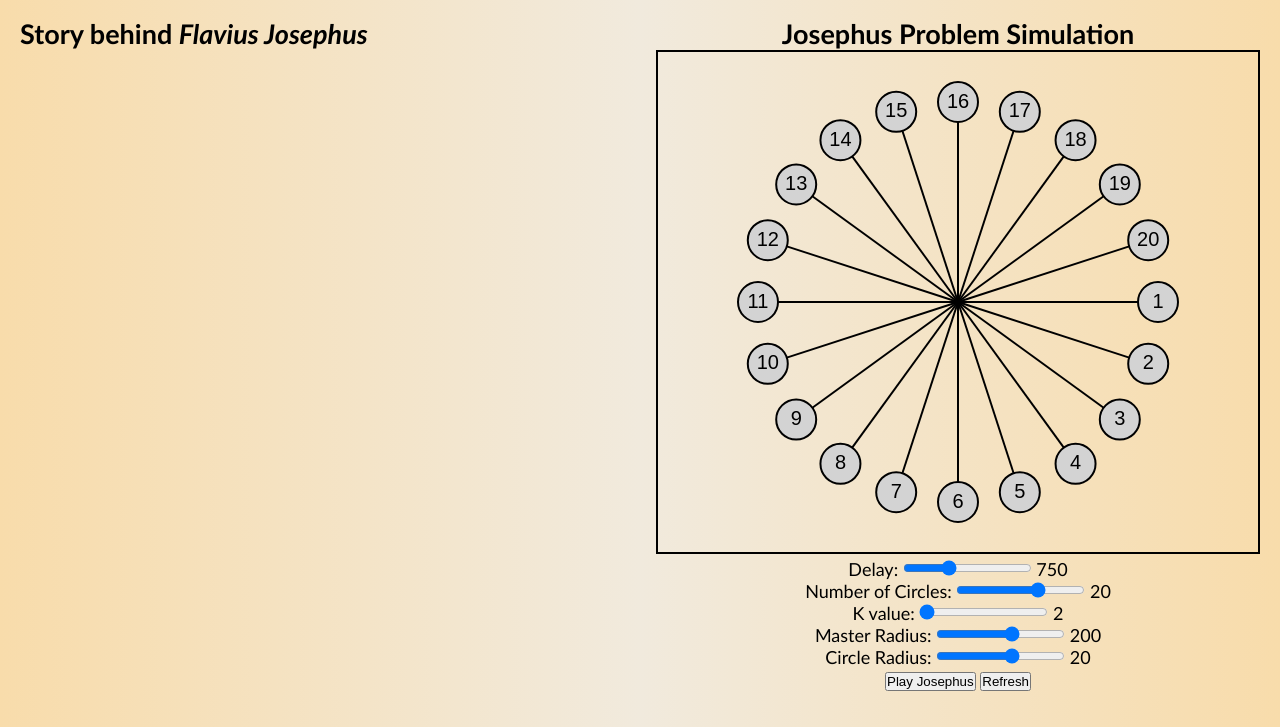
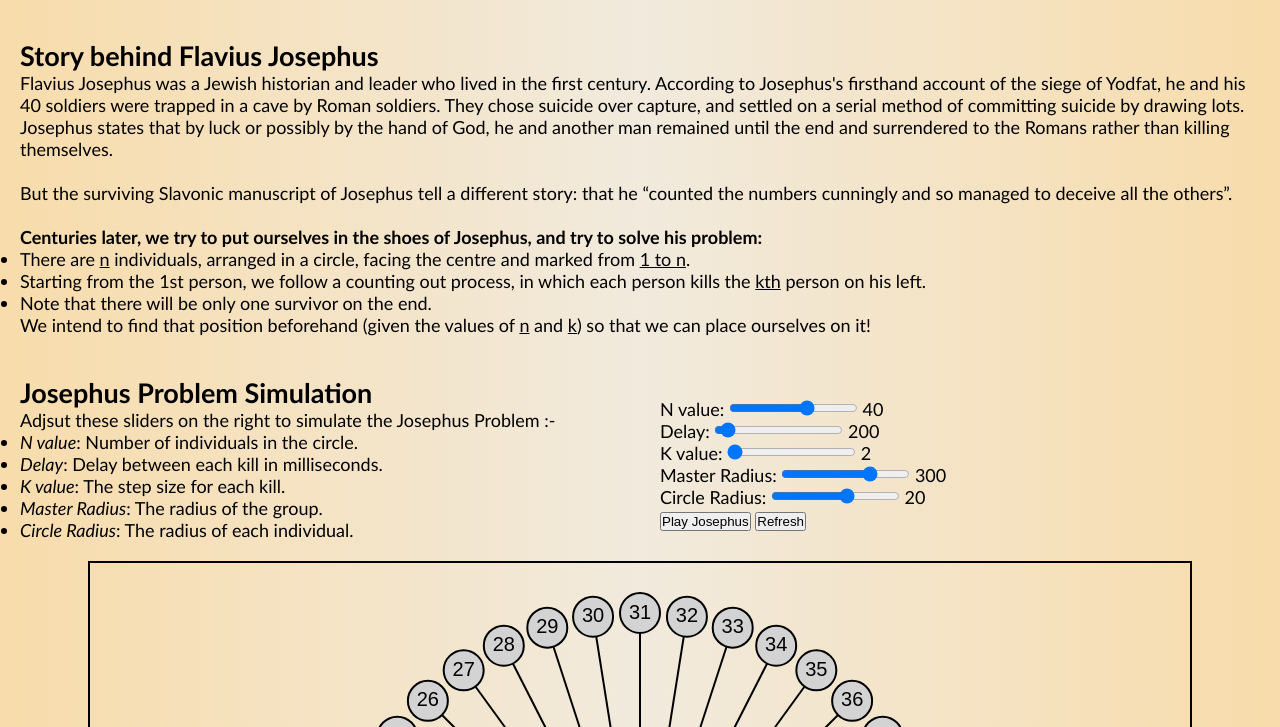
Before and after one commit to ArmanGrewal007/josephus_problem, a plain HTML site: page index.html in a window 1280 px wide. Shown: the part 73-800 px from the top of the page. Drawn offline with Linux system fonts and the light colour scheme.

Commit message:
Added the story

```diff
--- a/index.html
+++ b/index.html
@@ -1,40 +1,76 @@
 <!DOCTYPE html>
 <html lang="en">
+
 <head>
     <meta charset="UTF-8">
     <meta name="viewport" content="width=device-width, initial-scale=1.0">
+    <meta name="description"
+        content="A simulation of the Josephus Problem, including the story behind Flavius Josephus and an interactive simulation.">
     <!-- <script src="https://code.jquery.com/jquery-3.6.0.min.js"></script> -->
     <title>Josephus Problem</title>
     <link rel="stylesheet" href="style.css">
 </head>
+
 <body>
-    <hr><hr>
+    <hr>
+    <hr>
     <br>
     <div align="center">
         <h1>Josephus Problem</h1>
+    </div> <br>
+    <div style="padding: 20px;">
+        <h2>Story behind Flavius Josephus</i></h2>
+        Flavius Josephus was a Jewish historian and leader who lived in the first century.
+        According to Josephus's firsthand account of the siege of Yodfat, he and his
+        40 soldiers were trapped in a cave by Roman soldiers. They chose suicide over
+        capture, and settled on a serial method of committing suicide by drawing lots.
+        Josephus states that by luck or possibly by the hand of God, he and another man
+        remained until the end and surrendered to the Romans rather than killing themselves.
+        <br><br>
+        But the surviving Slavonic manuscript of Josephus tell a different story: that he
+        “counted the numbers cunningly and so managed to deceive all the others”.
+        <br><br>
+        <b>Centuries later, we try to put ourselves in the shoes of Josephus, and try to solve his
+            problem:</b> <br>
+        <ul>
+            <li>There are <u>n</u> individuals, arranged in a circle, facing the centre and marked
+                from <u>1 to n</u>. </li>
+            <li>Starting from the 1st person, we follow a counting out process, in which each person
+                kills the <u>kth</u> person on his left.</li>
+            <li>Note that there will be only one survivor on the end. <br>
+                We intend to find that position beforehand (given the values of
+                <u>n</u> and <u>k</u>) so that we can place ourselves on it!
+            </li>
+        </ul>
     </div>
     <div class="container">
         <div class="child-l">
-            <h2>Story behind <i>Flavius Josephus</i></h2>
+            <h2>Josephus Problem Simulation</h2>
+            Adjsut these sliders on the right to simulate the Josephus Problem :-
+            <ul>
+                <li><i>N value</i>: Number of individuals in the circle. </li>
+                <li><i>Delay</i>: Delay between each kill in milliseconds. </li>
+                <li><i>K value</i>: The step size for each kill. </li>
+                <li><i>Master Radius</i>: The radius of the group. </li>
+                <li><i>Circle Radius</i>: The radius of each individual. </li>
+            </ul>
         </div>
         <div class="child">
-            <h2>Josephus Problem Simulation</h2>
-            <canvas id="canvas1" width="600" height="500"></canvas>
+            <br>
+            <label for="n-circles">N value: </label>
+            <input type="range" id="n-circles" min="1" max="64" value="40">
+            <span id="n-circles-count">4</span>
             <br>
             <label for="delay">Delay: </label>
-            <input type="range" id="delay" min="100" max="2000" value="750">
+            <input type="range" id="delay" min="100" max="2000" value="200">
             <span id="delay-count">4</span>
             <br>
-            <label for="n-circles">Number of Circles: </label>
-            <input type="range" id="n-circles" min="1" max="30" value="20">
-            <span id="n-circles-count">4</span>
-            <br>
             <label for="k-val">K value: </label>
-            <input type="range" id="k-val" min="2" max="5" value="2">
+            <input type="range" id="k-val" min="2" max="30" value="2">
             <span id="k-val-count">4</span>
             <br>
             <label for="R-circles">Master Radius: </label>
-            <input type="range" id="R-circles" min="50" max="300" value="200">
+            <input type="range" id="R-circles" min="50" max="400" value="300">
             <span id="R-circles-val">4</span>
             <br>
             <label for="r-circles">Circle Radius: </label>
@@ -43,17 +79,21 @@
             <br>
             <button id="play-button">Play Josephus</button>
             <button id="refreshButton">Refresh</button>
-            <br><br>
         </div>
+
     </div>
-    <hr><hr><br>
+    </div>
+    <div align="center"><canvas id="canvas1" width="1100" height="700"></canvas></div>
+    <hr>
+    <hr><br>
     <div align="center">
         <h1>Solutions</h1>
     </div>
     <div class="container">
 
     </div>
-    <hr><hr><br>
+    <hr>
+    <hr><br>
 
     <div align="center">
         <h1>Possible patterns?</h1>
@@ -64,4 +104,5 @@
 
     <script src="script.js" async></script>
 </body>
+
 </html>
--- a/script.js
+++ b/script.js
@@ -123,7 +123,13 @@ class JosephusSimulation {
             arr.splice(removal_index, 1);
             start_index = removal_index;
 
-            await this.drawBeadandSpiral(300, 50, 20, 200, n, rarr);
+            const radius = parseInt(r_circles.value, 10);
+            const outerRadius = parseInt(R_circles.value, 10);
+            const centerX = canvas.width / 2;
+            const centerY = (canvas.height / 2) - outerRadius;
+
+
+            await this.drawBeadandSpiral(centerX, centerY, radius, outerRadius, n, rarr);
         }
 
         return arr[0];
@@ -151,13 +157,15 @@ function updateCanvas(new_n, new_k) {
     const _r = parseInt(r_circles.value, 10);
     const _k = parseInt(k_val.value, 10);
     const _d = parseInt(delay_c.value, 10);
+    const centerX = canvas.width / 2;
+    const centerY = canvas.height / 2 - _R;
     n_circles_Display.textContent = _n;
     R_circles_Display.textContent = _R;
     r_circles_Display.textContent = _r;
     k_val_Display.textContent     = _k;
     delay_Display.textContent     = _d;
     var simulation = new JosephusSimulation(_d);
-    simulation.drawBeadandSpiral(300, 50, _r, _R, _n);
+    simulation.drawBeadandSpiral(centerX, centerY, _r, _R, _n);
     if (new_n && new_k) {
         simulation.josephus(new_n, new_k);
     }
@@ -308,5 +316,5 @@ function drawTable(x) {
     }
     return arr
 }
-arr = drawTable(1000);
+arr = drawTable(100);
 printArray(arr)
--- a/style.css
+++ b/style.css
@@ -27,7 +27,7 @@ canvas {
     flex: 1; /* This makes both children take up equal space */
     padding: 20px;
     box-sizing: border-box;
-    text-align: center;
+    /* text-align: center; */
 }
 
 .child-l {
```
Also changed, not shown: robots.txt (added).
